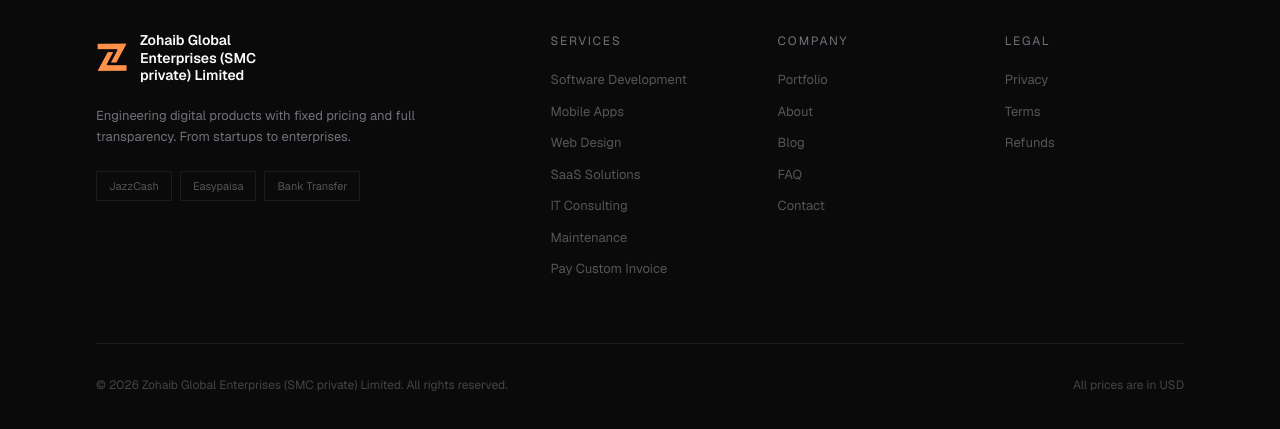
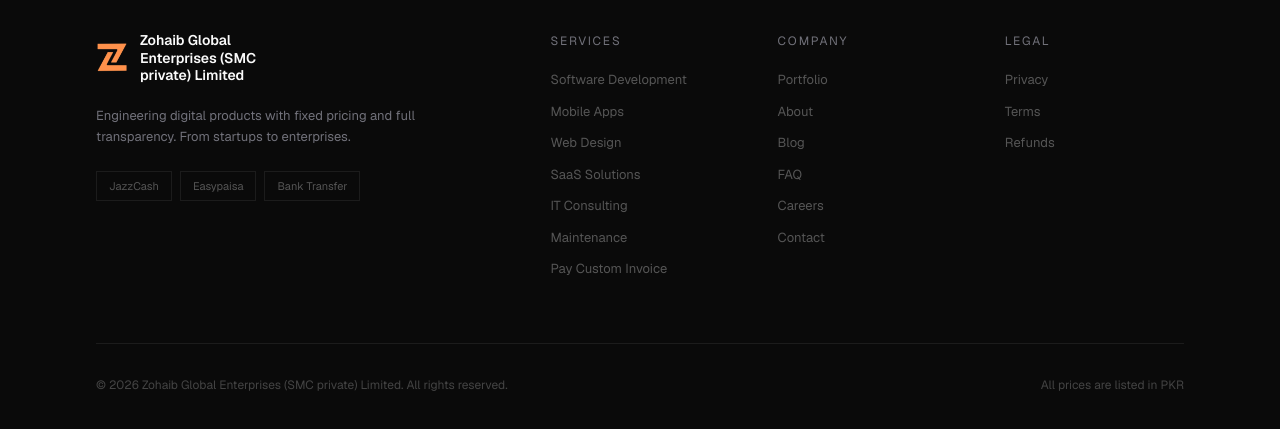
Before and after one commit to szhk5145-droid/zohaibgc, a Next.js app: page /faq in a window 1280 px wide. Shown: the part 2211-2640 px from the top of the page. Built offline with nearby package versions, Linux system fonts and the light colour scheme.

Commit message:
Update navigation links and footer currency disclaimer

```diff
--- a/src/components/Footer.tsx
+++ b/src/components/Footer.tsx
@@ -49,6 +49,7 @@
                 { label: "About", href: "/about" },
                 { label: "Blog", href: "/blog" },
                 { label: "FAQ", href: "/faq" },
+                { label: "Careers", href: "/careers" },
                 { label: "Contact", href: "/contact" },
               ].map((link) => (
                 <Link key={link.href} href={link.href} className="text-[13px] text-[#555] hover:text-white transition-colors duration-300">{link.label}</Link>
@@ -73,7 +74,7 @@
 
         <div className="border-t border-[#1c1c1c] pt-8 flex flex-col md:flex-row items-center justify-between gap-4">
           <span className="text-[12px] text-[#444]">© {new Date().getFullYear()} Zohaib Global Enterprises (SMC private) Limited. All rights reserved.</span>
-          <span className="text-[12px] text-[#444]">All prices are in USD</span>
+          <span className="text-[12px] text-[#444]">All prices are listed in PKR</span>
         </div>
       </div>
     </footer>
--- a/src/components/Navbar.tsx
+++ b/src/components/Navbar.tsx
@@ -11,7 +11,7 @@
   { label: "Portfolio", href: "/portfolio" },
   { label: "Blog", href: "/blog" },
   { label: "About", href: "/about" },
-  { label: "FAQ", href: "/faq" },
+  { label: "Careers", href: "/careers" },
 ];
 
 export default function Navbar() {
```
